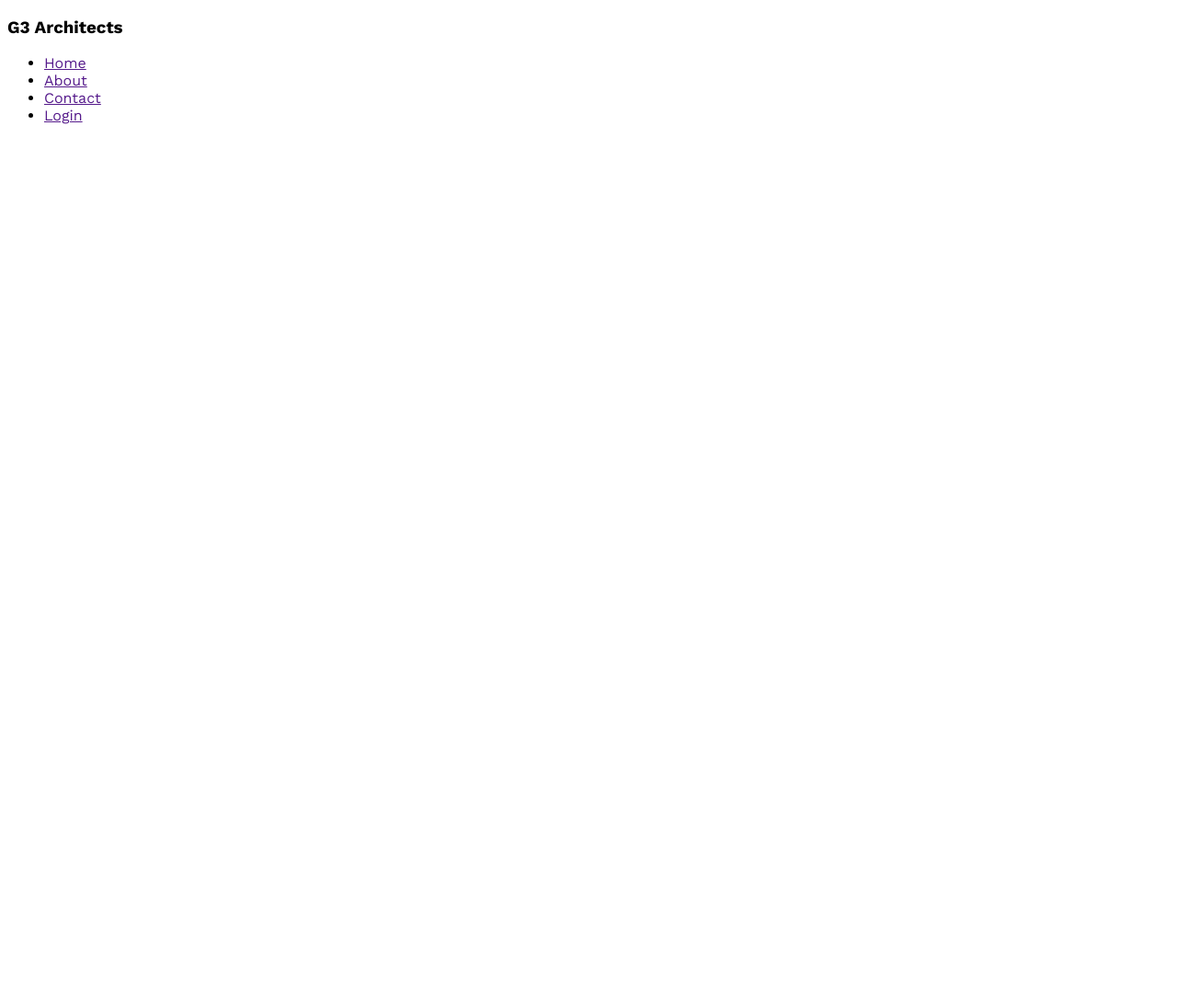
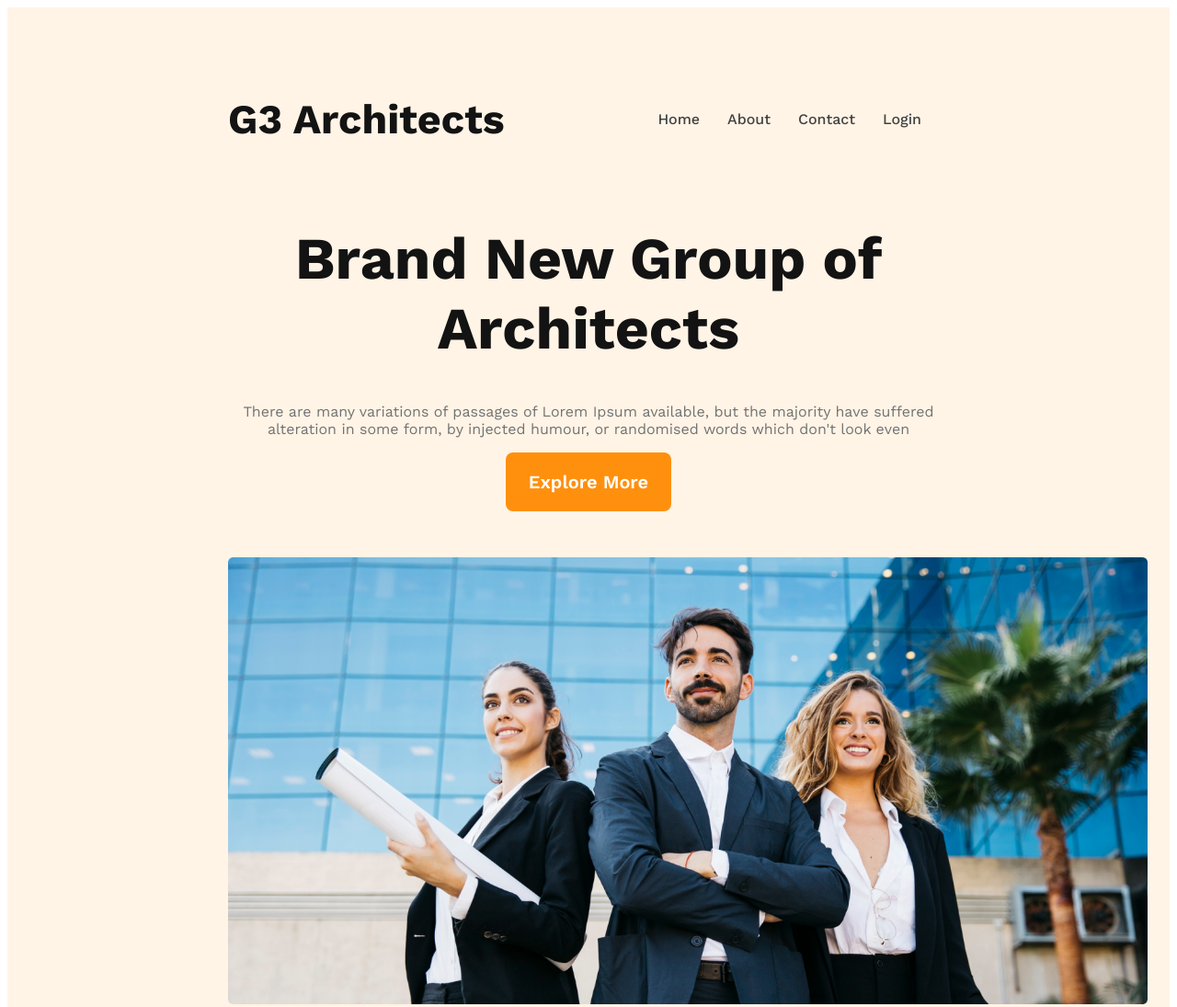
Before and after one commit to Salman7D/Architects-design, a plain HTML site: page index.html in a window 1280 px wide. Shown: the top 1095 px of the page at 92% size. Before the commit the page ends 800 px from the top, so only its background shows below. Drawn offline with nearby package versions, Linux system fonts and the light colour scheme.

Commit message:
third commit

```diff
--- a/Styles/design.css
+++ b/Styles/design.css
@@ -1,7 +1,111 @@
 @import url('https://fonts.googleapis.com/css2?family=Lato:ital,wght@0,400;0,700;1,400&family=Open+Sans:wght@400;700;800&family=Work+Sans:wght@400;500;600;700;800&display=swap');
+
+/* shared styles */
 
 *{
     font-family: 'Lato', sans-serif;
     font-family: 'Open Sans', sans-serif;
     font-family: 'Work Sans', sans-serif;
 }
+
+.btn-primary{
+    border-radius: 8px;
+    border: none;
+    background: #FF900E;
+    padding: 20px 25px;
+    color: #FFF;
+    cursor: pointer;
+    font-size: 20px;
+    font-weight: 600;
+
+
+}
+
+/* header styles */
+
+header{
+    background: rgba(255, 144, 14, 0.10);
+    padding: 50px 240px;
+
+}
+
+nav{
+    display: flex;
+    justify-content: space-between;
+    align-items: center;
+}
+
+nav > ul{
+    display: flex;
+}
+
+nav li{
+    list-style: none;
+    margin-right: 30px;
+    font-weight: 500;
+    font-size: 1rem;
+}
+
+nav li a{
+    text-decoration: none;
+    color: #424242;
+}
+
+.nav-title{
+    font-size: 2.8rem;
+    font-weight: 700;
+    color: #131313;
+}
+
+/* banner styles */
+
+.banner-content{
+   max-width: 800px;
+   text-align: center;
+   margin: 0 auto;
+}
+
+.banner-title{
+    font-size: 4rem;
+    font-weight: 700;
+    color: #131313;
+}
+
+.banner-description{
+    color: #727272;
+}
+
+.banner img{
+    margin-top: 50px;
+}
+
+/* responsive media quaries */
+/* mobile devices */
+@media screen and (max-width: 576px){
+    header{
+        padding: 20px;
+    }
+    .banner img{
+        width: 350px;
+    }
+
+    nav{
+        flex-direction: column;
+    }
+}
+
+/* tablet or medium devices */
+@media screen and (min-width: 576px) and (max-width: 960px){
+    header{
+        padding: 50px;
+    }
+    nav{
+        flex-direction: column;
+    }
+
+    .banner img{
+        width: 800px;
+    }
+
+
+}
--- a/index.html
+++ b/index.html
@@ -9,7 +9,7 @@
 <body>
     <header>
         <nav>
-            <h3>G3 Architects</h3>
+            <h3 class="nav-title">G3 Architects</h3>
             <ul>
                 <li><a href="">Home</a></li>
                 <li><a href="">About</a></li>
@@ -17,6 +17,16 @@
                 <li><a href="">Login</a></li>
             </ul>
         </nav>
+
+        <div class="banner">
+            <div class="banner-content">
+                <h1 class="banner-title">Brand New Group of Architects </h1>
+                <p class="banner-description">There are many variations of passages of Lorem Ipsum available, but the majority have suffered alteration in some form, by injected humour, or randomised words which don't look even</p>
+                <button class="btn-primary">Explore More</button>
+            </div>
+            <img width="1000px" src="images/banner.png" alt="">
+        </div>
+
     </header>
 
     <main>
```
